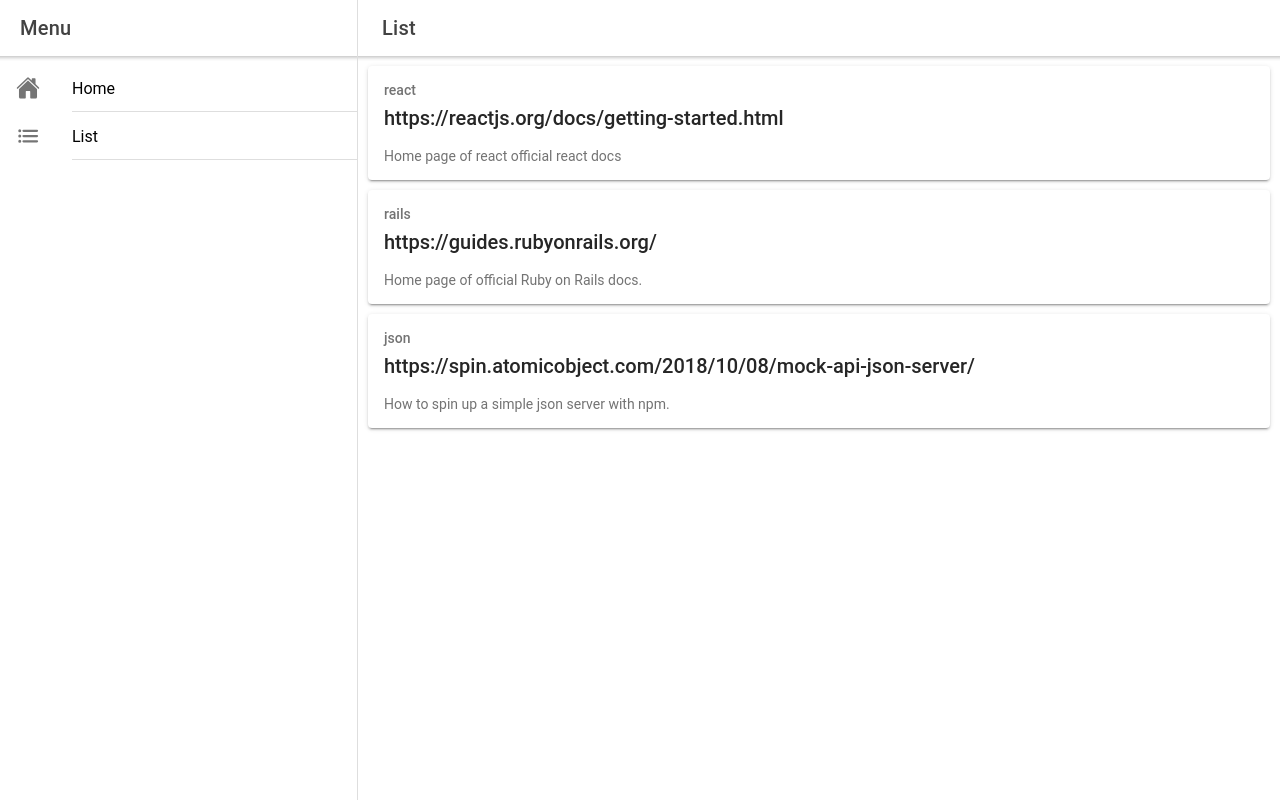
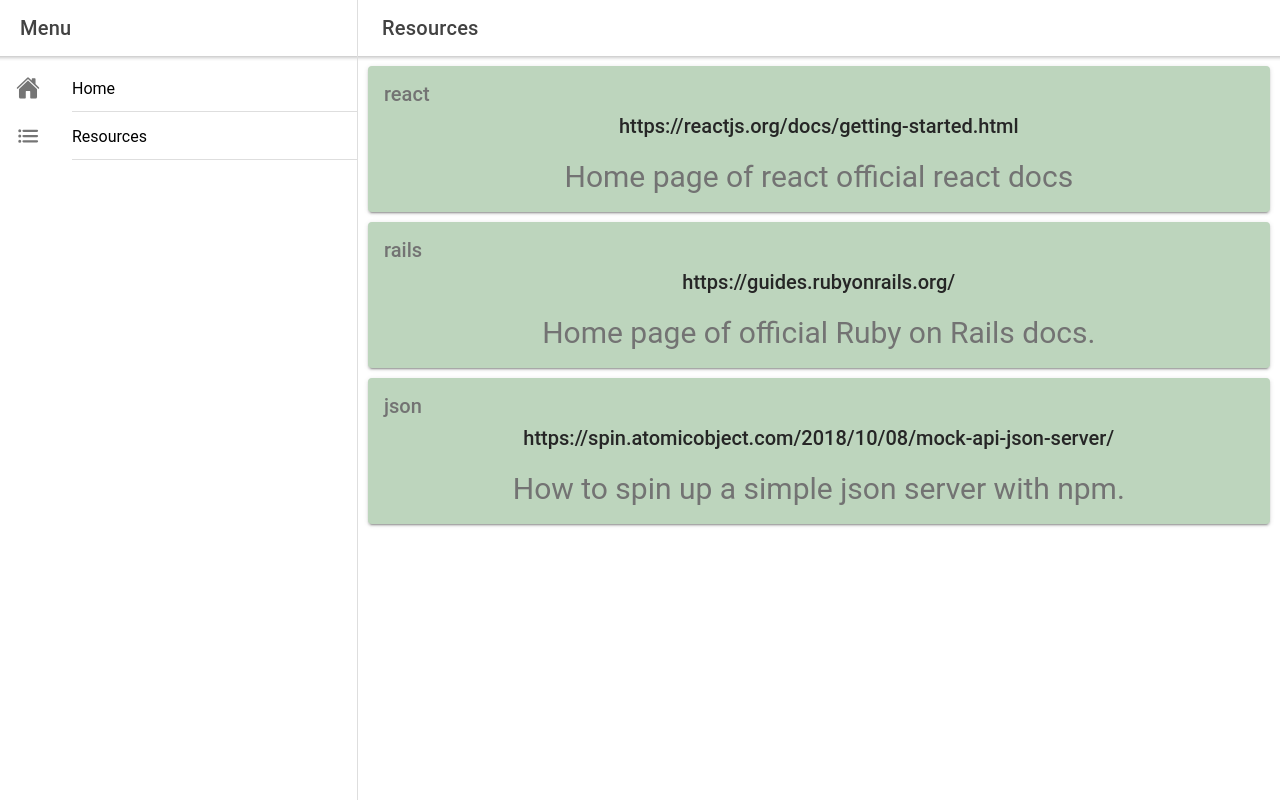
Before and after one commit to wgeorge1990/dev-resources-ionic-react-app, a React (Create React App) app: page /home/list in a window 1280 px wide. Built offline with nearby package versions, Linux system fonts and the light colour scheme; data requests are answered from the project's data file; the HTML template or start-up script is replaced by a standard one.

Commit message:
styling and logo for resources

```diff
--- a/src/App.jsx
+++ b/src/App.jsx
@@ -36,7 +36,7 @@
     icon: home
   },
   {
-    title: 'List',
+    title: 'Resources',
     url: '/home/list',
     icon: list
   }
--- a/src/pages/Home.css
+++ b/src/pages/Home.css
@@ -2,3 +2,23 @@
   max-height: 35vh;
   overflow: hidden;
 }
+.IonCard {
+  background-color: rgb(189, 213, 189);
+}
+.IonCardTitle {
+  text-align: center;
+  font-size: 20px;
+}
+
+.IonCardContent {
+  font-size: 30px;
+  text-align: center;
+}
+.IonCardSubtitle {
+  font-size: 20px;
+}
+
+.IonThumbnail {
+  width: 200%;
+  height: 200%;
+}
--- a/src/pages/Home.jsx
+++ b/src/pages/Home.jsx
@@ -26,7 +26,10 @@
   useIonViewDidEnter,
   useIonViewDidLeave,
   useIonViewWillEnter,
-  useIonViewWillLeave
+  useIonViewWillLeave,
+  IonChip,
+  IonAvatar,
+  IonImg
   } from '@ionic/react';
 // import { book, build, colorFill, grid } from 'ionicons/icons';
 import React, { useState, useEffect } from 'react'
@@ -131,13 +134,23 @@
           {props.resources.map(resource => {
             return (
               <IonReorder key={resource.id}>
-                  <IonCard key={resource.id}>
+                <IonCard className="IonCard" key={resource.id}>
                     <IonCardHeader>
-                      <IonCardSubtitle>{resource.category}</IonCardSubtitle>
-                      <IonCardTitle>{resource.url}</IonCardTitle>
-                    </IonCardHeader>
-                    <IonCardContent>
-                      {resource.description}
+                    <IonCardSubtitle className="IonCardSubtitle">
+
+                    </IonCardSubtitle>
+                    <IonThumbnail >
+                      <IonImg src={require("../images/download.png")} className="IonThumbnail" />
+                    </IonThumbnail>
+                    <IonCardTitle
+                      className="IonCardTitle">
+                      <h1>{resource.url}</h1></IonCardTitle>
+
+                  </IonCardHeader>
+                  <IonCardContent className="IonCardContent">
+
+                    {resource.description}
+
                     </IonCardContent>
                   </IonCard>
               </IonReorder>
--- a/src/pages/List.jsx
+++ b/src/pages/List.jsx
@@ -34,7 +34,7 @@
   event.detail.complete();
 }
 
-const ListPage = (props) => {
+const Resources = (props) => {
   return (
     <IonPage>
       <IonHeader>
@@ -42,7 +42,7 @@
           <IonButtons slot="start">
             <IonMenuButton />
           </IonButtons>
-          <IonTitle>List</IonTitle>
+          <IonTitle>Resources</IonTitle>
         </IonToolbar>
       </IonHeader>
       <IonContent>
@@ -51,12 +51,12 @@
             return (
               <IonReorder key={resource.id}>
                 {/* Key is temporary until data is comming from the database and can use id for key */}
-                <IonCard key={resource.id}>
-                  <IonCardHeader>
-                    <IonCardSubtitle>{resource.category}</IonCardSubtitle>
-                    <IonCardTitle>{resource.url}</IonCardTitle>
+                <IonCard key={resource.id} className="IonCard">
+                  <IonCardHeader className="IonCardHeader">
+                    <IonCardSubtitle className="IonCardSubtitle">{resource.category}</IonCardSubtitle>
+                    <IonCardTitle className="IonCardTitle">{resource.url}</IonCardTitle>
                   </IonCardHeader>
-                  <IonCardContent>
+                  <IonCardContent className="IonCardContent">
                     {resource.description}
                   </IonCardContent>
                 </IonCard>
@@ -68,4 +68,4 @@
     </IonPage>
   );
 };
-export default ListPage
+export default Resources
```
Also changed, not shown: src/images/download.png (added), 1 other file (tests, documents, lock files or other folders).
